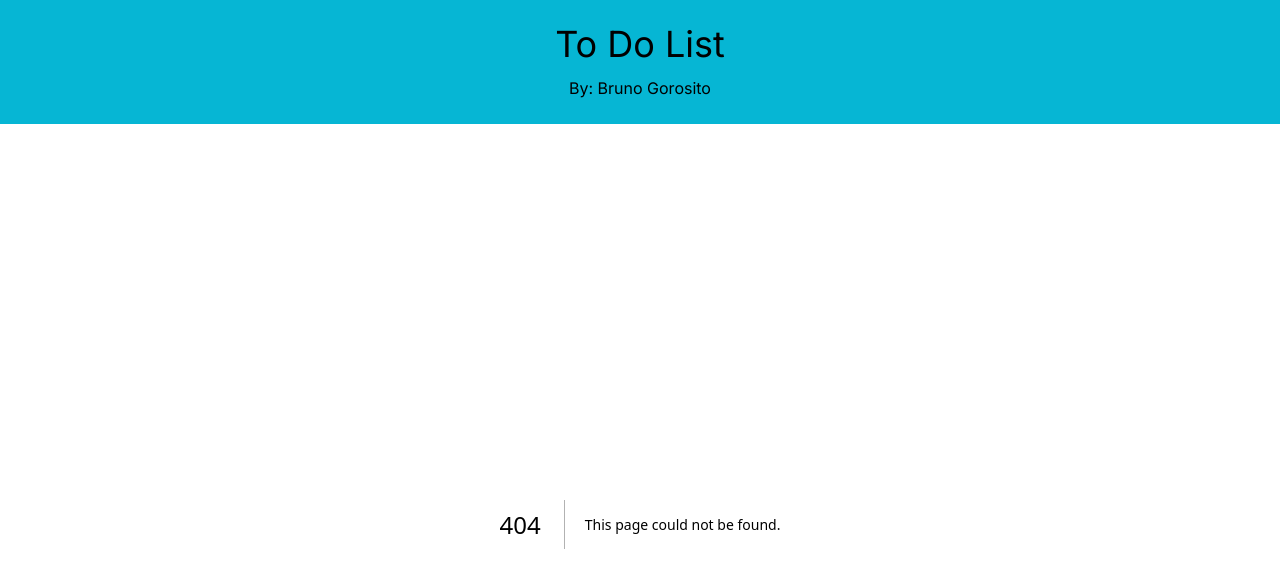
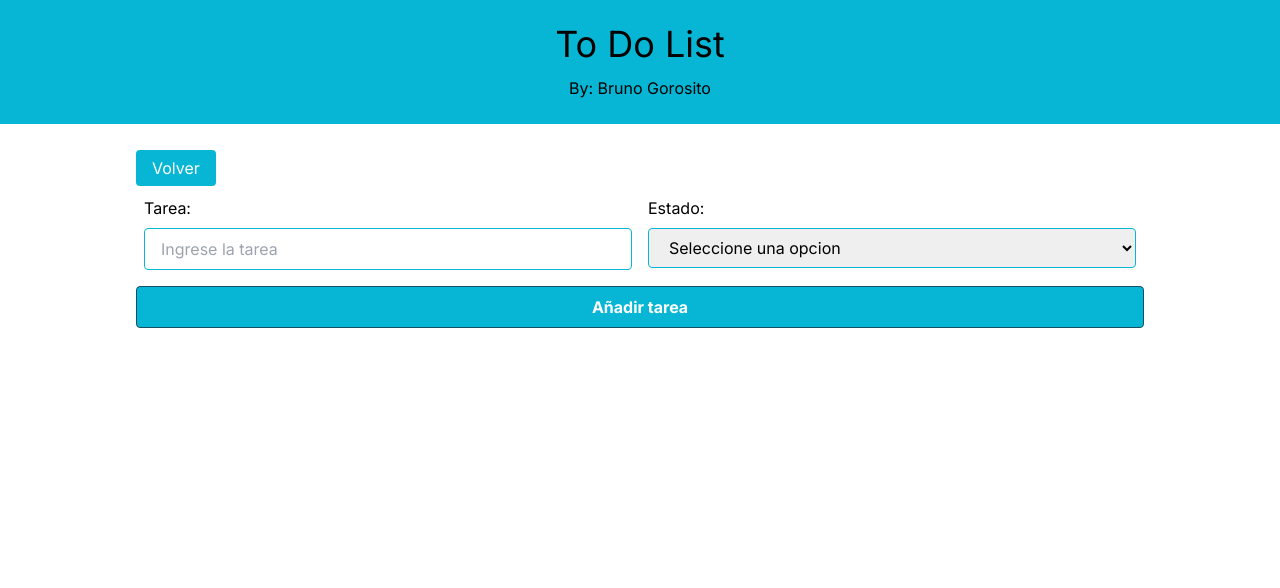
Before and after one commit to bruno-gorosito/prueba-next, a Next.js app: page /new-task in a window 1280 px wide. Before the commit this address had no page. Shown: the top 588 px of the page. Built offline with nearby package versions, Linux system fonts and the light colour scheme.

Commit message:
con datos cargados de bd

```diff
--- a/app/about-me/page.js
+++ /dev/null
@@ -1,11 +0,0 @@
-import Card from "../components/Card";
-
-const Page = () => {
-    return(
-        <>
-            <h3>dasdasdsa</h3>
-        </>
-    )
-}
-
-export default Page;
--- a/app/components/Card.js
+++ b/app/components/Card.js
@@ -2,12 +2,13 @@
 
 const Card = ({task}) => {
     return (
-        <div className="flex w-100 justify-between mt-4 border border-gray-600 border-solid p-3 rounded-md items-center">
+        <form
+            className="flex w-100 justify-between mt-4 border border-gray-600 border-solid p-3 rounded-md items-center">
             <p>{task.title}</p>
             <button
-                className="rounded-md bg-cyan-400 px-3 py-1 capitalize"
+                className={`rounded-md px-3 select-none text-white py-1 capitalize ${task.status === 'incompleted' ? "bg-red-500" : "bg-green-500"}`}
             >{task.status}</button>
-        </div>
+        </form>
     )
 }
 
--- /dev/null
+++ b/app/new-task/page.js
@@ -0,0 +1,84 @@
+'use client';
+
+import axios from "axios";
+import Error from "next/error";
+import Link from "next/link";
+import { useRouter } from "next/navigation";
+import { useState } from "react";
+
+
+
+const Page = () => {
+
+    const router = useRouter();
+
+
+    const [newTask, setNewTask] = useState({
+        title: '',
+        status: ''
+    })
+
+
+
+    const sendNewTask = async(e) => {
+        e.preventDefault();
+        newTask.title.trim() === '' ? Error : null;
+        await axios.post('/api/todos', newTask)
+        router.push('/')
+    }
+
+    const handleChange = e => {
+        setNewTask({
+            ...newTask,
+            [e.target.name] : e.target.value
+        })
+    }
+
+    return(
+        <>
+        <div className="max-w-5xl mx-auto mt-8 lg:px-2 relative">
+            <Link
+            href="/"
+            className="w-auto bg-cyan-500 py-2 px-4 rounded text-white"
+            >Volver</Link>
+            <form
+                className="flex flex-row flex-wrap"
+                onSubmit={sendNewTask}
+            >
+                <div className="my-4 px-2 w-full md:w-1/2">
+                    <label className="block mb-2">
+                        Tarea:
+                    </label>
+                    <input
+                        type="text"
+                        required
+                        name="title"
+                        onChange={e => handleChange(e)}
+                        placeholder="Ingrese la tarea"
+                        className="border border-cyan-500 rounded py-2 pl-4 w-full"
+                    />
+                </div>
+                <div className="my-4 px-2 w-full md:w-1/2">
+                    <label className="block mb-2">
+                        Estado:
+                    </label>
+                    <select
+                        className="border border-cyan-500 rounded py-2 px-4 w-full"
+                        name="status"
+                        onChange={e => handleChange(e)}>
+                        <option disabled selected value="">Seleccione una opcion</option>
+                        <option value='completed'>Completed</option>
+                        <option value='incompleted'>Incompleted</option>
+                    </select>
+                </div>
+                <button
+                    type="submit"
+                    className="border rounded border-cyan-900 text-white font-bold py-2 px-4 w-full bg-cyan-500 ease-linear transition-all hover:bg-cyan-800"
+                >Añadir tarea</button>
+            </form>
+        </div>
+        </>
+    )
+}
+
+export default Page;
--- a/app/page.js
+++ b/app/page.js
@@ -3,6 +3,7 @@
 import axios from 'axios'
 import Card from './components/Card'
 import { useEffect, useState } from 'react'
+import Link from 'next/link';
 
 
 
@@ -26,6 +27,10 @@ export default function Home() {
   return (
     <>
       <div className="max-w-5xl mx-auto flex flex-col text-center mt-8">
+      <Link
+            href="/new-task"
+            className="w-auto bg-cyan-500 py-2 px-4 rounded text-white"
+            >Añadir nueva tarea</Link>
         {todos.length !== 0
           ? (
             todos.map(task => (
```
